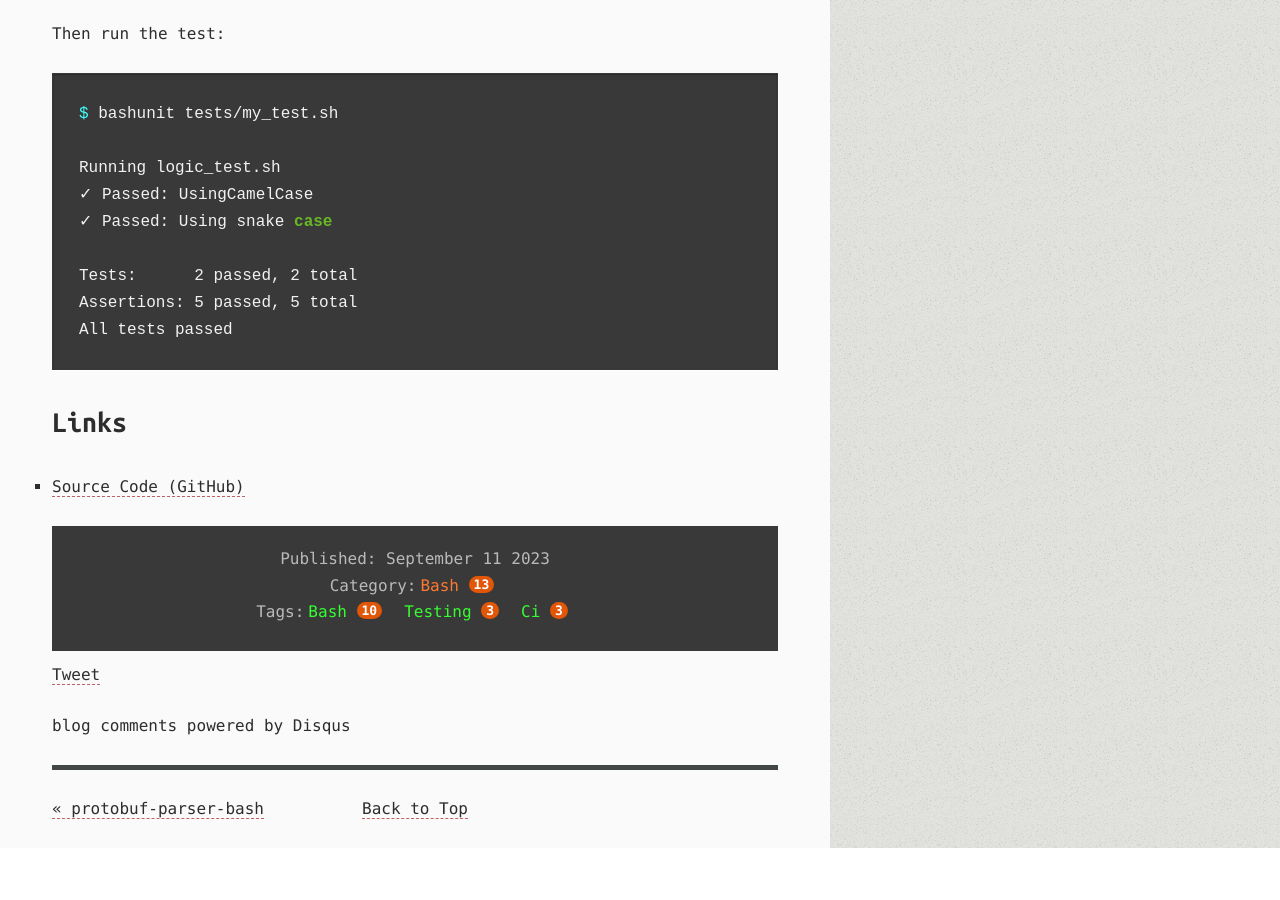
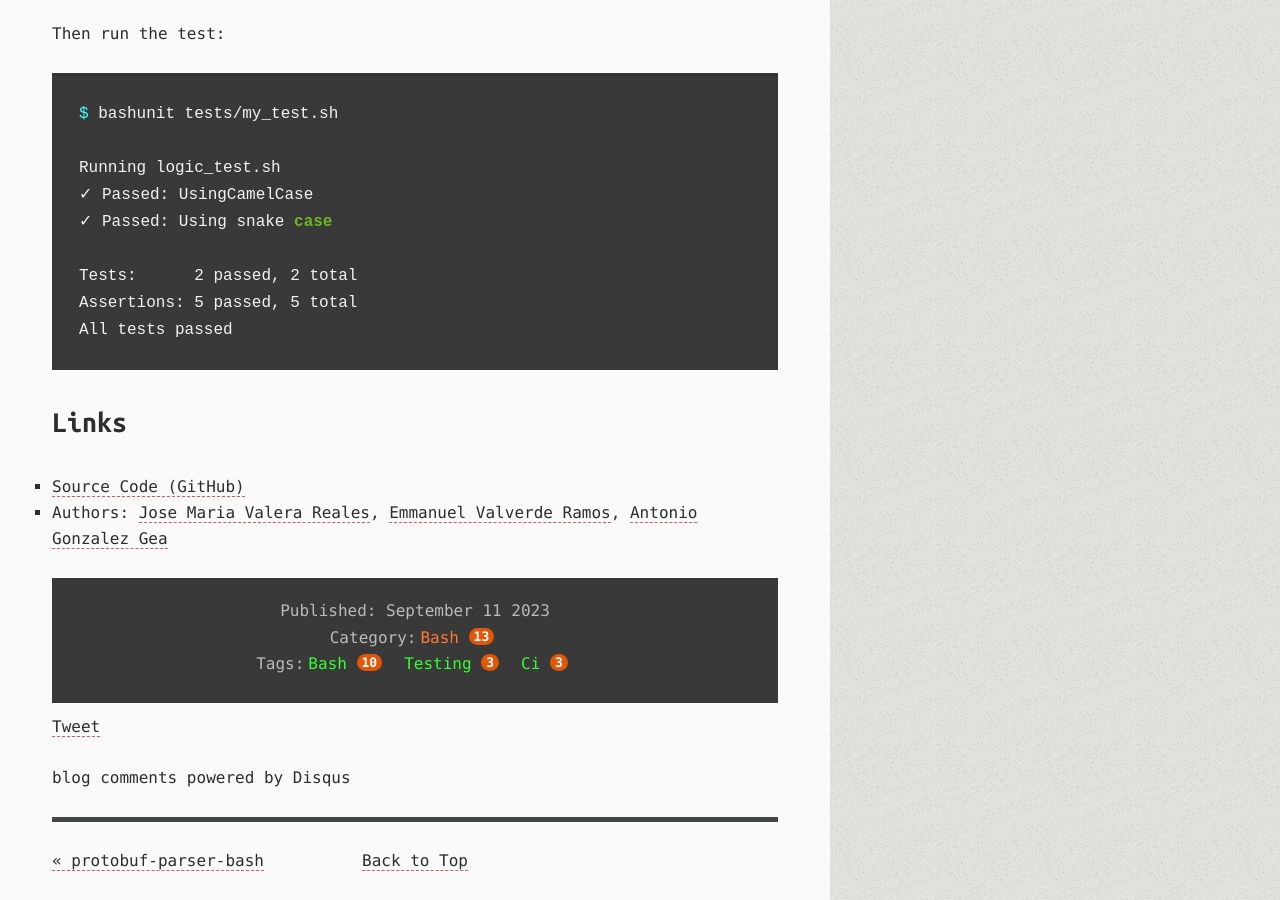
Before and after one commit to bpkg/bpkg.github.io, a Jekyll site: the page built from _posts/2023-09-11-bashunit.md, in a window 1280 px wide and 900 px high, scrolled down 747 px. Built offline with Jekyll 4.4.1, drawn with Linux system fonts in a browser that asks for light colours; comment, search, counter and statistics services are not loaded; before the commit the page ends 1595 px from its top, so only the background shows below that.

Commit message:
Add bashunit authors

```diff
--- a/_posts/2023-09-11-bashunit.md
+++ b/_posts/2023-09-11-bashunit.md
@@ -42,5 +42,7 @@ All tests passed
 ## Links
 
 * [Source Code (GitHub)](https://github.com/TypedDevs/bashunit)
+* Authors: [Jose Maria Valera Reales](https://github.com/Chemaclass), [Emmanuel Valverde Ramos](https://github.com/khru), [Antonio Gonzalez Gea
+  ](https://github.com/Tito-Kati)
 
 {% include JB/setup %}
```
